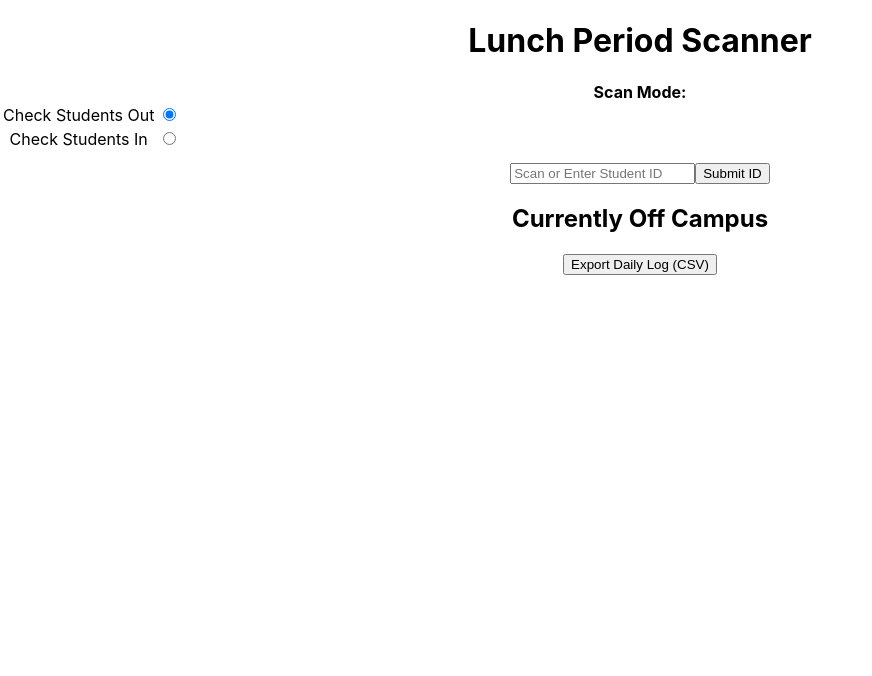
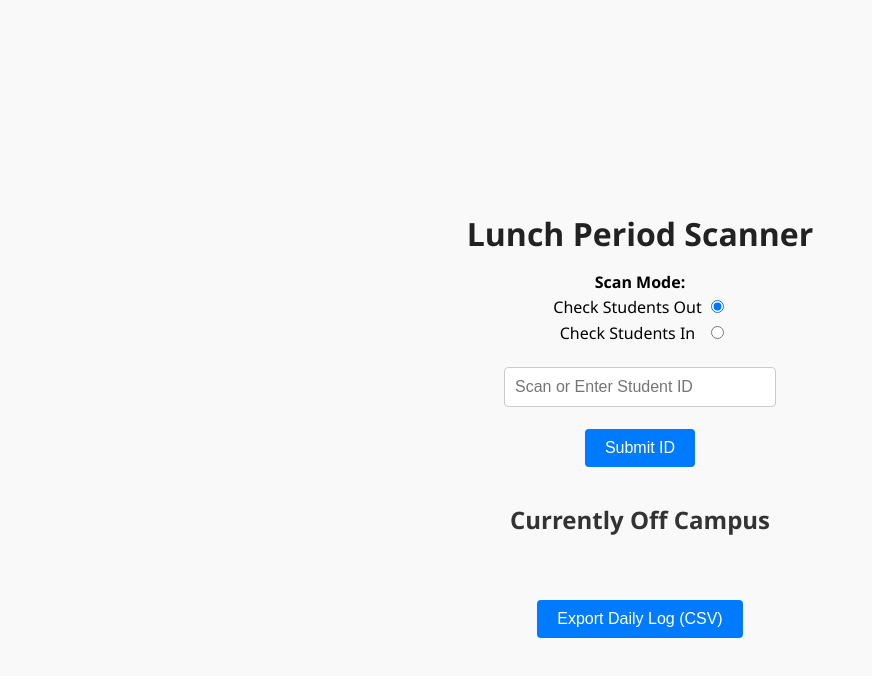
Before and after one commit to Hendricks836/student-scanner, a React (Create React App) app: page / in a window 1280 px wide. Shown: the top 676 px of the page, without its empty margins (0-872 px from the left). Built offline with nearby package versions, Linux system fonts and the light colour scheme.

Commit message:
Fix: Renamed App.css file and applied styling

```diff
--- a/src/App.css
+++ b/src/App.css
@@ -1,38 +1,57 @@
+/* App.css */
 .App {
-  text-align: center;
-}
-
-.App-logo {
-  height: 40vmin;
-  pointer-events: none;
-}
-
-@media (prefers-reduced-motion: no-preference) {
-  .App-logo {
-    animation: App-logo-spin infinite 20s linear;
-  }
-}
-
-.App-header {
-  background-color: #282c34;
-  min-height: 100vh;
   display: flex;
   flex-direction: column;
   align-items: center;
   justify-content: center;
-  font-size: calc(10px + 2vmin);
-  color: white;
+  min-height: 100vh;
+  text-align: center;
+  padding: 20px;
+  background-color: #f9f9f9;
+  font-family: 'Segoe UI', Tahoma, Geneva, Verdana, sans-serif;
 }
 
-.App-link {
-  color: #61dafb;
+h1 {
+  margin-bottom: 16px;
+  font-size: 2em;
+  color: #222;
 }
 
-@keyframes App-logo-spin {
-  from {
-    transform: rotate(0deg);
-  }
-  to {
-    transform: rotate(360deg);
-  }
+h2 {
+  margin-top: 24px;
+  font-size: 1.5em;
+  color: #333;
 }
+
+input[type="text"] {
+  padding: 10px;
+  width: 250px;
+  margin: 10px;
+  border: 1px solid #ccc;
+  border-radius: 4px;
+  font-size: 1rem;
+}
+
+button {
+  padding: 10px 20px;
+  margin: 12px;
+  background-color: #007bff;
+  color: white;
+  border: none;
+  font-size: 1rem;
+  border-radius: 4px;
+  cursor: pointer;
+}
+
+button:hover {
+  background-color: #0056b3;
+}
+
+ul {
+  list-style: none;
+  padding: 0;
+}
+
+table {
+  margin-bottom: 10px;
+}
```
